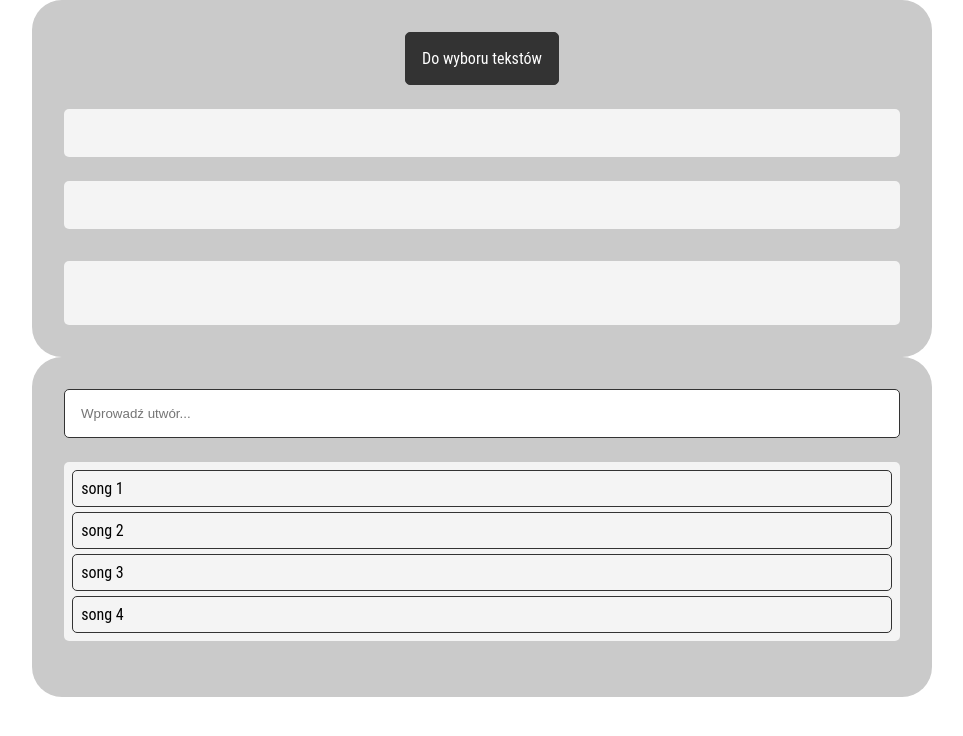
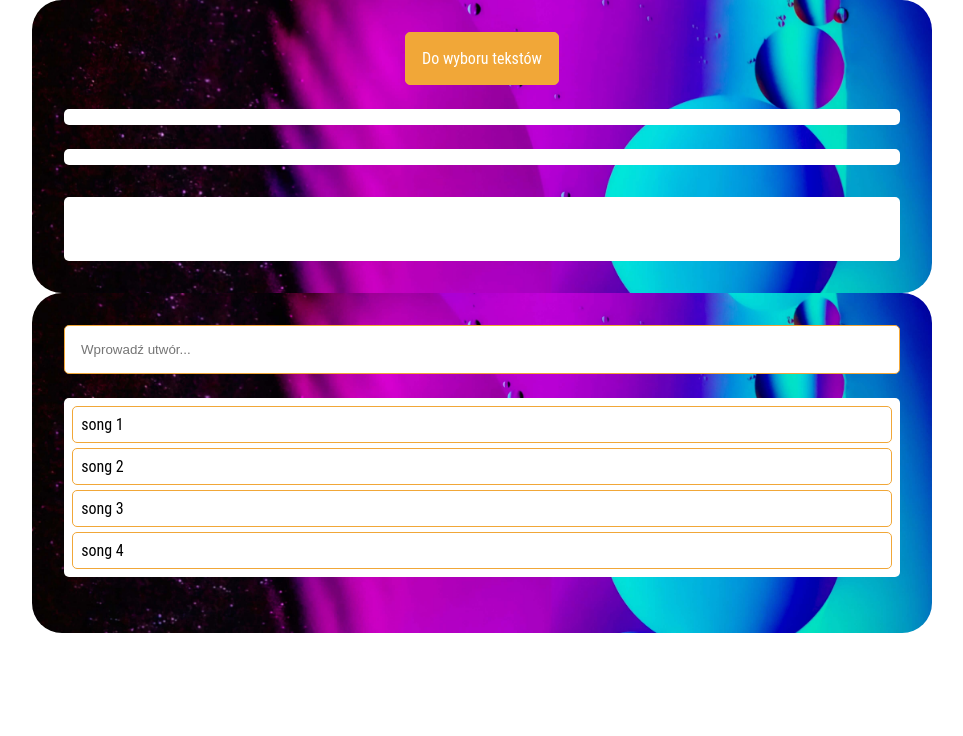
Before and after one commit to GDybas/lyrics_app, a website: page dist/index.html in a window 1280 px wide. Shown: the whole page, without its empty margins (158-1121 px from the left). Drawn offline with Linux system fonts and the light colour scheme.

Commit message:
Added background images

```diff
--- a/scss/_config.scss
+++ b/scss/_config.scss
@@ -1,5 +1,10 @@
-$primary-color: #333;
-$secondary-color: #f4f4f4;
-$background-color: rgb(202, 202, 202);
+$primary-color: #f1a738;
+$secondary-color: #fff;
+$background-color:rgb(120, 10, 179);
 $font: 'Roboto Condensed',
 sans-serif;
+$background-image: url('../img/background-pattern.jpg');
+// $background-image: url('../img/background-nature.jpg');
+// $background-image: url('../img/background-nature-2.jpg');
+// $background-image: url('../img/background-music.jpg');
+// $background-image: url('../img/background-music-2.jpg');
--- a/scss/main.scss
+++ b/scss/main.scss
@@ -9,6 +9,8 @@
 body {
   font-family: $font;
   min-height: auto;
+
+
 }
 
 #main-section {
@@ -21,6 +23,7 @@ body {
   display: flex;
   flex-direction: column;
   justify-content: center;
+  background: #333 $background-image no-repeat center center/cover;
 
 
 
@@ -37,7 +40,7 @@ body {
       #author {
         background: $secondary-color;
         width: 100%;
-        padding: 1.5rem;
+        padding: 0.5rem;
         border-radius: 5px;
         margin-top: 1.5rem;
       }
@@ -77,12 +80,13 @@ body {
   }
 }
 
-#song-choice {
+#song-choice-section {
   max-width: 900px;
   background: $background-color;
   margin: auto;
   border-radius: 30px;
   padding: 2rem;
+  background: #333 $background-image no-repeat center center/cover;
   // display: flex;
   // flex-direction: column;
   // justify-content: center;
```
Also changed, not shown: dist/css/main.css, dist/img/background-music-2.jpg (added), dist/img/background-music.jpg (added), dist/img/background-nature-2.jpg (added), dist/img/background-nature.jpg (added), dist/img/background-pattern.jpg (added), dist/index.html, dist/lyrics.json.
